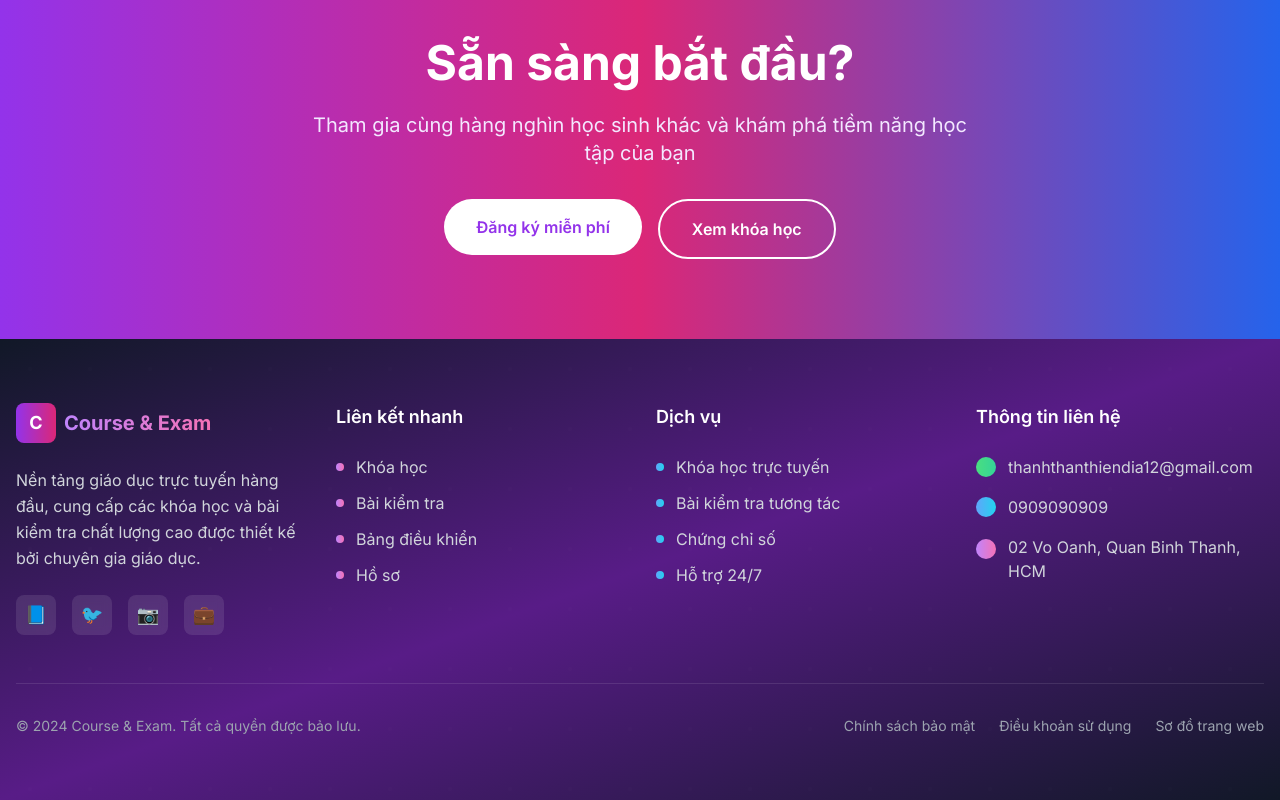
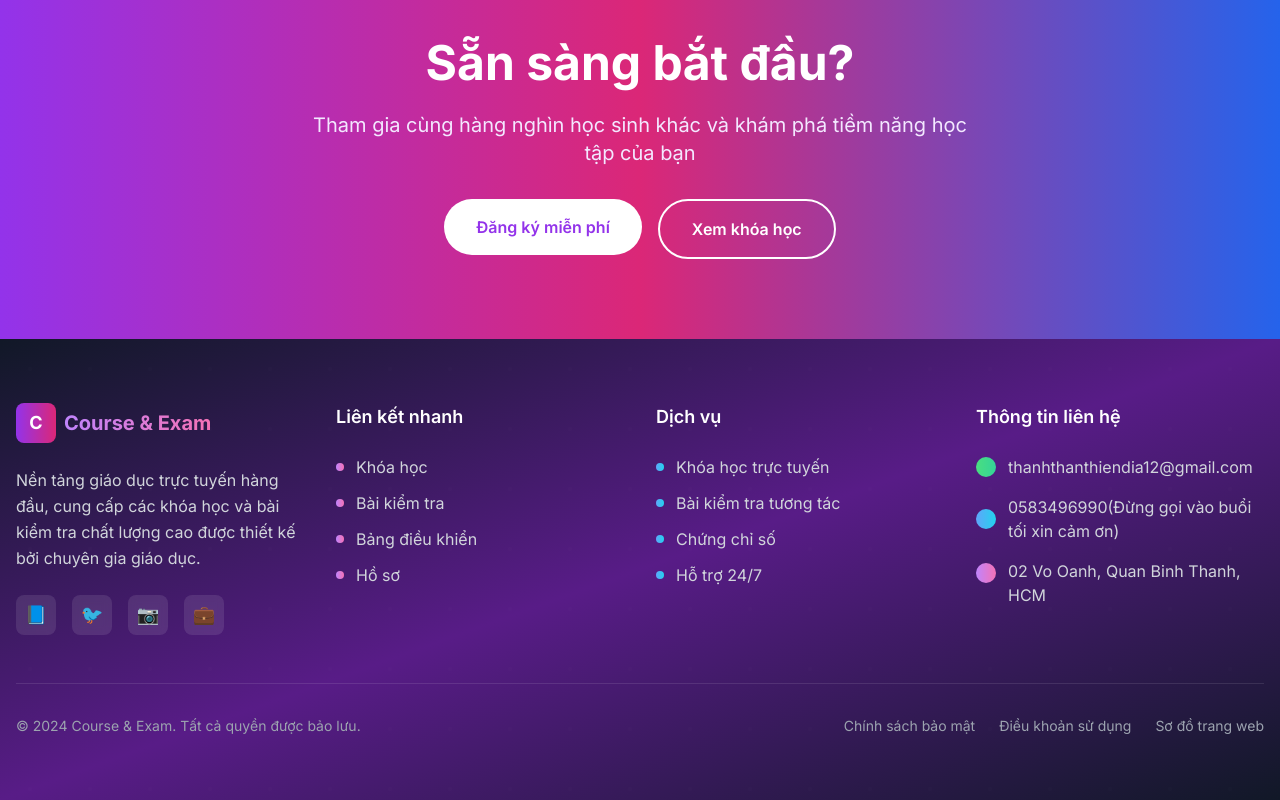
Before and after one commit to khangnguyen1521/ProjectCourse, a React (Create React App) app: page / in a window 1280 px wide. Shown: the part 2633-3433 px from the top of the page. Built offline with nearby package versions, Linux system fonts and the light colour scheme; no server answers.

Commit message:
Update contact

```diff
--- a/src/components/layout/Footer.jsx
+++ b/src/components/layout/Footer.jsx
@@ -153,7 +153,7 @@ const Footer = () => {
                 className="flex items-center text-gray-300"
               >
                 <span className="w-5 h-5 bg-gradient-to-r from-blue-400 to-cyan-400 rounded-full mr-3 flex-shrink-0"></span>
-                <span>0909090909</span>
+                <span>0583496990(Đừng gọi vào buổi tối xin cảm ơn)</span>
               </motion.div>
               <motion.div
                 initial={{ opacity: 0, x: -20 }}
```
